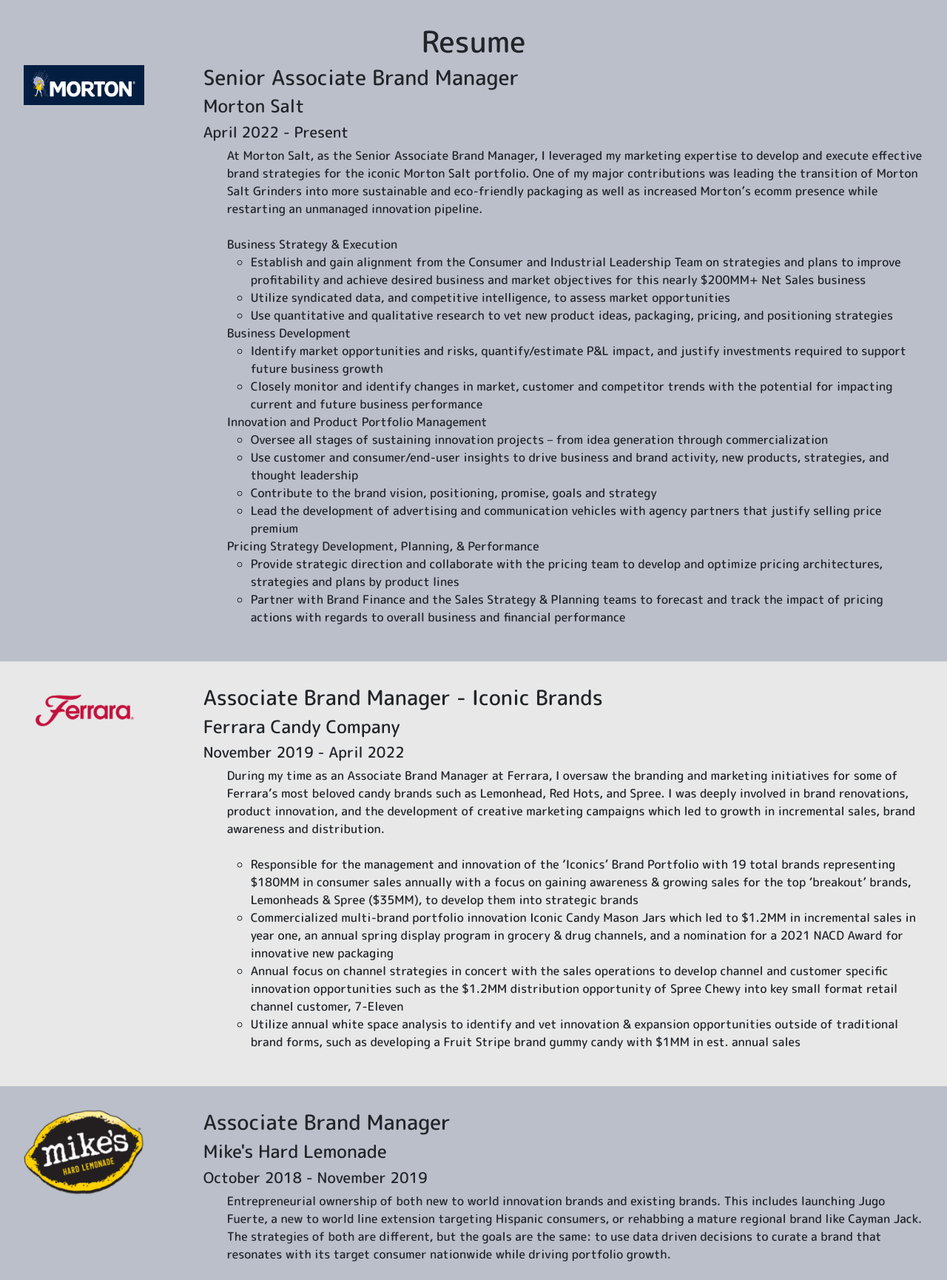
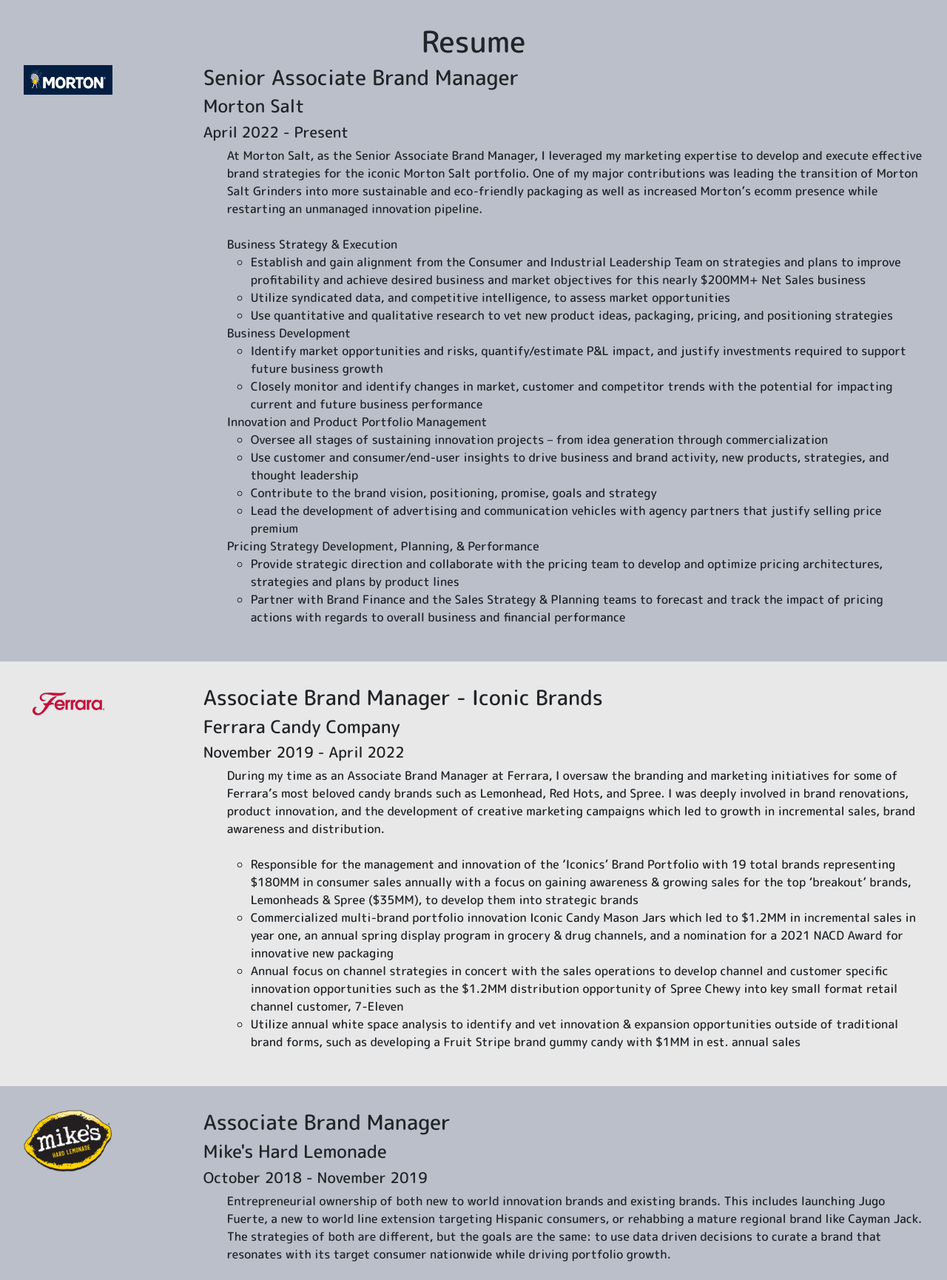
Before and after one commit to vparrello/KallasWebsite, a Flask app: page /Resume in a window 1280 px wide. Shown: the part 190-1920 px from the top of the page at 74% size. Run offline with Flask 3, Linux system fonts and the light colour scheme; some libraries are stand-ins or nearby versions.

Commit message:
Add files via upload

```diff
--- a/static/css/styles.css
+++ b/static/css/styles.css
@@ -142,8 +142,8 @@
 }
 
 .resumepic {
-    max-width: 275px;
-    padding-right: 7em
+    max-width: 200px;
+    padding-right: 5em
 }
 
 .resumedesc {
```
